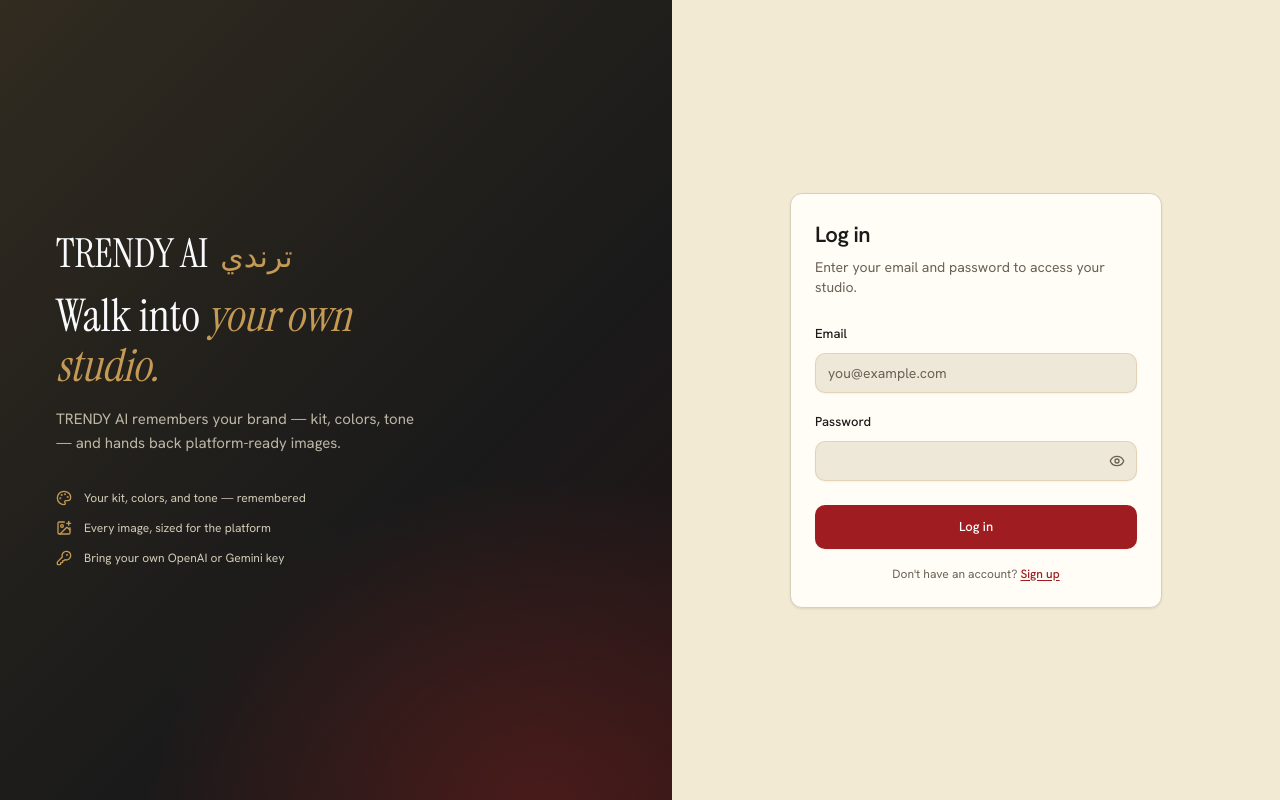
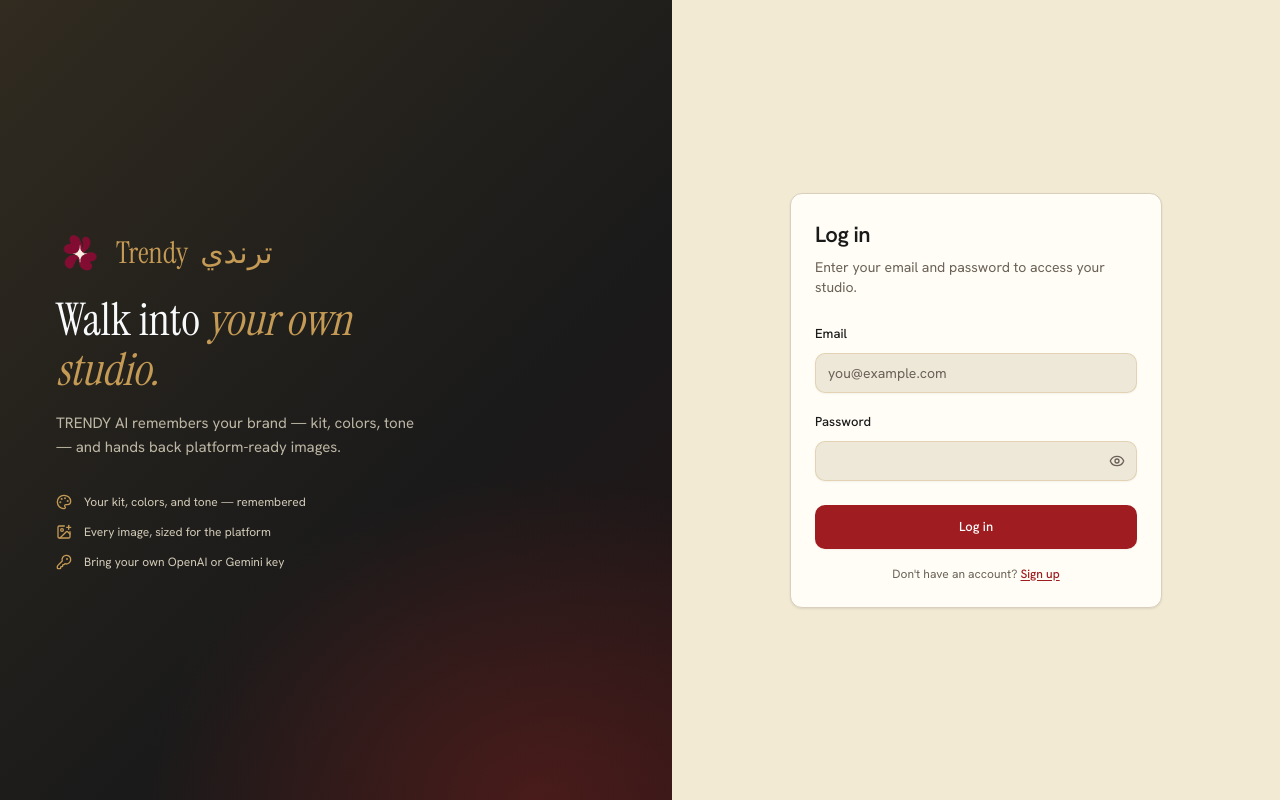
Before and after one commit to Samarbal/TREND, a Next.js app in the folder frontend/: page /login in a window 1280 px wide. Built offline with nearby package versions, Linux system fonts and the light colour scheme.

Commit message:
new logo

```diff
--- a/frontend/app/layout.tsx
+++ b/frontend/app/layout.tsx
@@ -3,6 +3,7 @@
 import { Instrument_Serif, Hanken_Grotesk } from "next/font/google";
 import { Toaster } from "@/components/ui/toaster";
 import "./globals.css";
+
 
 const display = Instrument_Serif({
   subsets: ["latin"],
@@ -27,6 +28,9 @@
 export const metadata: Metadata = {
   title: "TRENDY AI",
   description: "Arabic-first brand studio for platform-ready visual content",
+  icons: {
+    icon: '/trendy_logo.png',
+  },
 };
 
 export default function RootLayout({
--- a/frontend/components/Footer.tsx
+++ b/frontend/components/Footer.tsx
@@ -1,3 +1,4 @@
+import Image from 'next/image'
 const PRODUCT_LINKS = [
   { href: "#studio", label: "Content Studio" },
   { href: "#audiences", label: "Who is this for?" },
@@ -21,9 +22,13 @@
         <div className="grid md:grid-cols-2 lg:grid-cols-4 gap-12 pb-12 border-b border-brand-bg/10">
           <div className="lg:col-span-1">
             <div className="flex items-center gap-3 font-ruqaa text-2xl font-bold text-white mb-4">
-              <div className="w-9 h-9 rounded-lg bg-brand-bg flex items-center justify-center">
-                <span className="text-brand-primary font-ruqaa text-lg">T</span>
-              </div>
+              <Image
+                src="/trendy_logo.png"
+                alt="Trendy"
+                width={42}
+                height={42}
+                className="h-10 w-10 object-contain"
+              />
               Trendy
             </div>
             <p className="text-sm leading-relaxed max-w-xs">
--- a/frontend/components/Header.tsx
+++ b/frontend/components/Header.tsx
@@ -1,6 +1,7 @@
 "use client";
 
 import { useState } from "react";
+import Image from 'next/image'
 
 const NAV_LINKS = [
   { href: "#hero", label: "About us" },
@@ -15,11 +16,15 @@
   return (
     <header className="sticky top-0 z-50 bg-brand-bg/90 backdrop-blur-md border-b border-brand-accent/30">
       <div className="max-w-7xl mx-auto px-6 py-4 flex items-center justify-between">
-        <div className="flex items-center gap-3 font-ruqaa text-2xl font-bold text-brand-headline">
-          <div className="w-10 h-10 rounded-lg bg-brand-headline flex items-center justify-center shadow-md">
-            <span className="text-brand-accent font-ruqaa text-xl">T</span>
-          </div>
-          Trendy
+        <div className="flex items-center gap-2">
+          <Image
+            src="/trendy_logo.png"
+            alt="Trendy"
+            width={36}
+            height={36}
+            className="h-9 w-9 object-contain"
+          />
+          <span className="font-display text-[24px] font-semibold">Trendy</span>
         </div>
 
         <nav className="hidden md:flex gap-8 text-sm font-semibold text-brand-headline">
--- a/frontend/components/auth/auth-shell.tsx
+++ b/frontend/components/auth/auth-shell.tsx
@@ -1,5 +1,6 @@
 import type { ReactNode } from 'react'
 import { type LucideIcon } from 'lucide-react'
+import Image from 'next/image'
 
 interface AuthShellProps {
   hero: ReactNode
@@ -18,11 +19,22 @@
             'radial-gradient(130% 90% at 80% 100%, rgba(120, 35, 30, .45), transparent 45%), linear-gradient(135deg, #312B20 0%, #1A1A1A 62%, #241416 100%)',
         }}
       >
+        <div className="flex items-center gap-3">
+          <Image
+            src="/trendy_logo.png"
+            alt="TRENDY AI"
+            width={54}
+            height={54}
+            className="h-12 w-12 object-contain"
+          />
+          <span className="font-display text-[30px] leading-none text-brand-accent">
+            Trendy
+          </span>
+          <span className="font-display text-[30px] leading-none text-brand-accent"> ترندي </span>
 
-        <p className="flex items-baseline gap-3 text-[#F8FAFC]">
-          <span className="font-display text-[40px] leading-none">TRENDY AI</span>
-          <span className="font-display text-[30px] leading-none text-brand-accent"> ترندي </span>
-        </p>
+        </div>
+
+
         <h1 className="max-w-[15ch] font-display text-[45px] leading-[1.1] text-[#F8FAFC]">
           {hero}
         </h1>
--- a/frontend/components/layout/app-shell.tsx
+++ b/frontend/components/layout/app-shell.tsx
@@ -1,5 +1,5 @@
 'use client'
-
+import Image from 'next/image'
 import { useEffect, useRef, useState, type ReactNode } from 'react'
 import { useParams, usePathname, useRouter } from 'next/navigation'
 import { PanelLeft } from 'lucide-react'
@@ -96,7 +96,19 @@
           >
             <PanelLeft className="h-4 w-4" />
           </button>
-          <span className="font-display text-[22px] leading-none">TRENDY AI</span>
+          <div className="flex items-center gap-2">
+            <Image
+              src="/trendy_logo.png"
+              alt="TRENDY AI"
+              width={30}
+              height={30}
+              className="h-7 w-7 object-contain"
+            />
+            <span className="font-display text-[22px] leading-none text-brand-headline">
+              TRENDY AI
+            </span>
+          </div>
+
         </header>
         <main className="min-w-0 flex-1 overflow-y-auto px-4 py-5 md:px-[30px] md:py-6">
           {children}
--- a/frontend/components/layout/app-sidebar.tsx
+++ b/frontend/components/layout/app-sidebar.tsx
@@ -1,5 +1,5 @@
 'use client'
-
+import Image from 'next/image'
 import Link from 'next/link'
 import { usePathname, useRouter } from 'next/navigation'
 import {
@@ -62,11 +62,17 @@
   return (
     <aside className="flex h-full w-[248px] shrink-0 flex-col overflow-y-auto border-r border-border bg-background px-3 py-4">
       <Link href="/brands" className="mb-6 flex items-center gap-2 px-1 no-underline">
-        <span className="font-display text-[27px] leading-none tracking-tight">TRENDY AI</span>
-        <span
-          className="inline-block h-2 w-2 -translate-y-[3px] rounded-full bg-brand"
-          aria-hidden
+        <Image
+          src="/trendy_logo.png"
+          alt="TRENDY AI"
+          width={38}
+          height={38}
+          className="h-9 w-9 object-contain"
         />
+        <span className="font-display text-[27px] leading-none tracking-tight text-brand-headline">
+          TRENDY AI
+        </span>
+
       </Link>
 
       <Eyebrow className="px-1">Workspace</Eyebrow>
```
Also changed, not shown: frontend/public/trendy_logo.png (added). Lines whose indentation alone changed are shown as unchanged.
